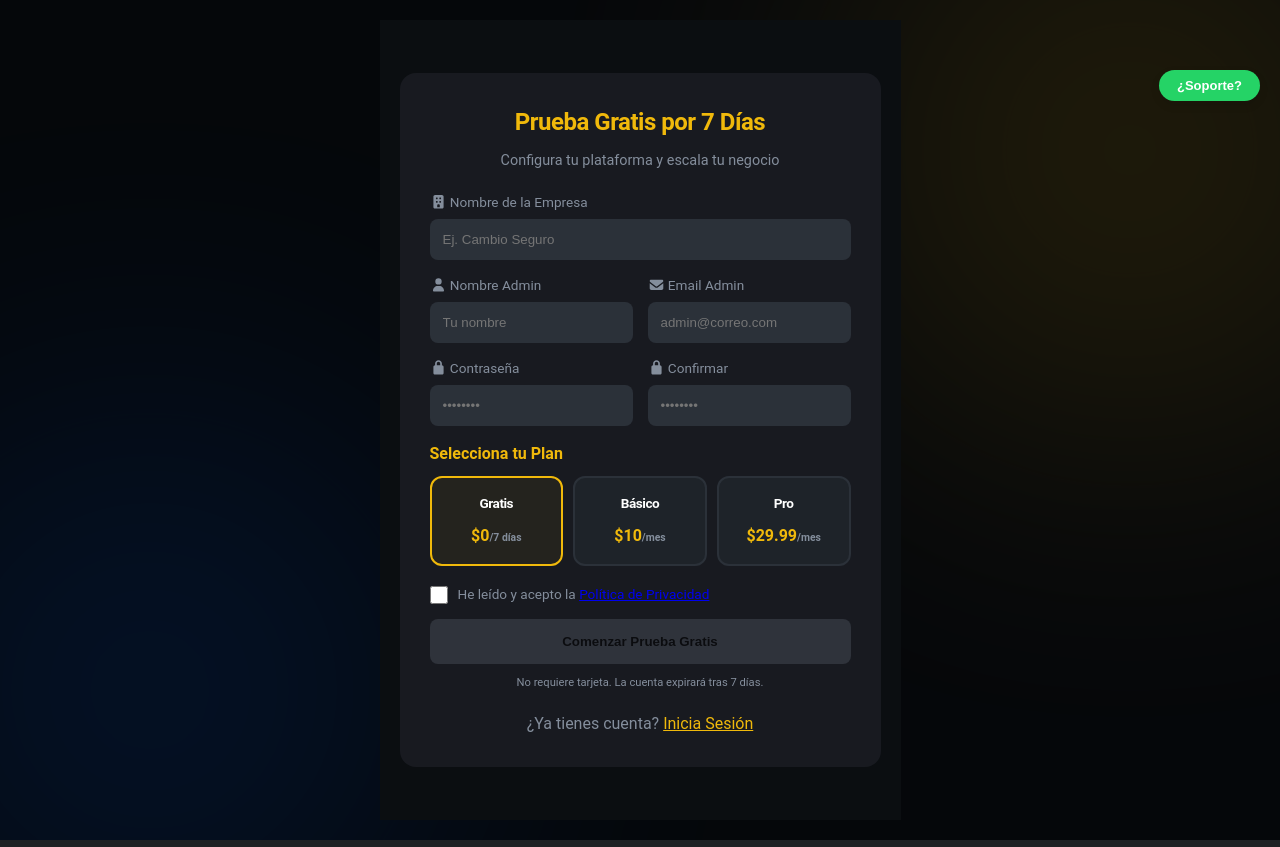
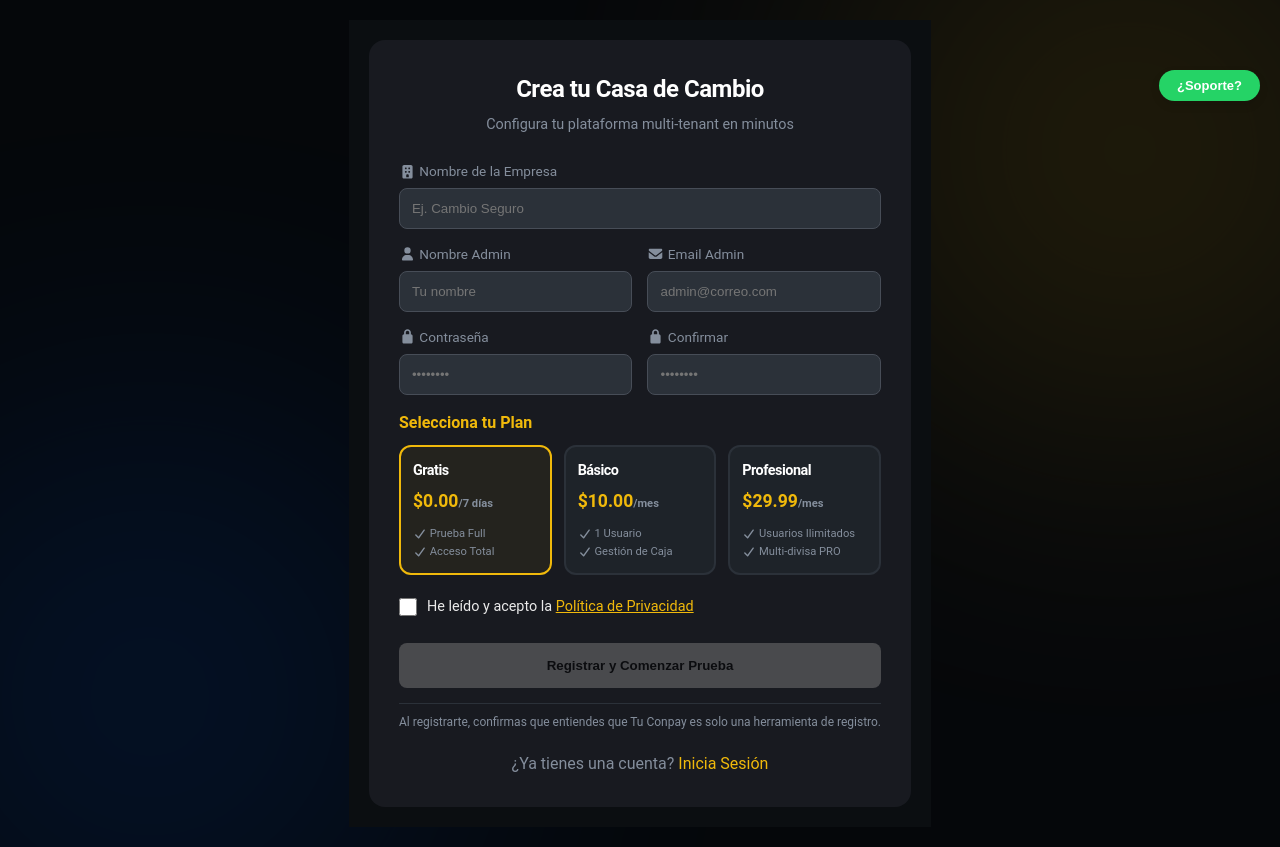
Before and after one commit to Argi2912/KhepasFrontEnd, a Vue app: page /register in a window 1280 px wide. Built offline with nearby package versions, Linux system fonts and the light colour scheme.

Commit message:
corregir registros

```diff
--- a/src/views/Register.vue
+++ b/src/views/Register.vue
@@ -14,7 +14,8 @@ const form = reactive({
   admin_email: '',
   password: '',
   password_confirmation: '',
-  plan: 'free', // 'free', 'basic', 'pro'
+  plan: 'free', // Ahora inicia en el plan gratuito
+  method: 'paypal', // PayPal queda como único método
 })
 
 const isLoading = ref(false)
@@ -30,24 +31,29 @@ const handleRegister = async () => {
   isLoading.value = true
   try {
     const response = await authStore.register(form)
+    console.log('Respuesta completa del backend:', response)
 
-    // Si el backend devuelve una URL (PayPal)
-    const paypalUrl = response?.data?.url || response?.url
+    const url = response.data?.url || response.url
 
-    if (paypalUrl) {
-      notify.success('Redirigiendo a PayPal para completar el pago...')
+    if (url) {
+      // Mensaje dinámico según el plan
+      const successMsg =
+        form.plan === 'free'
+          ? '¡Registro exitoso! Iniciando tu prueba gratuita...'
+          : 'Redirigiendo a la pasarela de pago...'
+
+      notify.success(successMsg)
+
       setTimeout(() => {
-        window.location.href = paypalUrl
+        window.location.href = url
       }, 1000)
     } else {
-      notify.success('¡Cuenta creada! Tienes 7 días de prueba gratis.')
-      setTimeout(() => {
-        router.push({ name: 'login' })
-      }, 1500)
+      notify.error('No se recibió la URL de redirección.')
     }
   } catch (error) {
     const msg = error.response?.data?.error || 'Error al procesar el registro'
     notify.error(msg)
+    console.error(error)
   } finally {
     isLoading.value = false
   }
@@ -60,8 +66,8 @@ const goToLogin = () => router.push({ name: 'login' })
   <div class="auth-container">
     <div class="auth-card">
       <div class="auth-header">
-        <h2>{{ form.plan === 'free' ? 'Prueba Gratis por 7 Días' : 'Crea tu Cuenta' }}</h2>
-        <p>Configura tu plataforma y escala tu negocio</p>
+        <h2>Crea tu Casa de Cambio</h2>
+        <p>Configura tu plataforma multi-tenant en minutos</p>
       </div>
 
       <form @submit.prevent="handleRegister" class="auth-form">
@@ -112,8 +118,12 @@ const goToLogin = () => router.push({ name: 'login' })
             >
               <div class="plan-info">
                 <h3>Gratis</h3>
-                <p>$0<span>/7 días</span></p>
+                <p>$0.00<span>/7 días</span></p>
               </div>
+              <ul class="plan-features">
+                <li><font-awesome-icon icon="check" /> Prueba Full</li>
+                <li><font-awesome-icon icon="check" /> Acceso Total</li>
+              </ul>
             </div>
 
             <div
@@ -123,8 +133,12 @@ const goToLogin = () => router.push({ name: 'login' })
             >
               <div class="plan-info">
                 <h3>Básico</h3>
-                <p>$10<span>/mes</span></p>
+                <p>$10.00<span>/mes</span></p>
               </div>
+              <ul class="plan-features">
+                <li><font-awesome-icon icon="check" /> 1 Usuario</li>
+                <li><font-awesome-icon icon="check" /> Gestión de Caja</li>
+              </ul>
             </div>
 
             <div
@@ -133,10 +147,24 @@ const goToLogin = () => router.push({ name: 'login' })
               @click="form.plan = 'pro'"
             >
               <div class="plan-info">
-                <h3>Pro</h3>
+                <h3>Profesional</h3>
                 <p>$29.99<span>/mes</span></p>
               </div>
+              <ul class="plan-features">
+                <li><font-awesome-icon icon="check" /> Usuarios Ilimitados</li>
+                <li><font-awesome-icon icon="check" /> Multi-divisa PRO</li>
+              </ul>
             </div>
+          </div>
+        </div>
+
+        <div class="payment-methods" v-if="form.plan !== 'free'">
+          <label class="section-title">Método de Pago</label>
+          <div class="method-options">
+            <label class="method-btn" :class="{ selected: form.method === 'paypal' }">
+              <input type="radio" v-model="form.method" value="paypal" />
+              <font-awesome-icon :icon="['fab', 'paypal']" /> PayPal
+            </label>
           </div>
         </div>
 
@@ -152,36 +180,138 @@ const goToLogin = () => router.push({ name: 'login' })
 
         <button type="submit" class="btn-primary" :disabled="isLoading || !acceptedTerms">
           <span v-if="!isLoading">
-            {{ form.plan === 'free' ? 'Comenzar Prueba Gratis' : 'Pagar con PayPal' }}
+            {{ form.plan === 'free' ? 'Registrar y Comenzar Prueba' : 'Pagar y Activar Cuenta' }}
           </span>
           <span v-else><font-awesome-icon icon="spinner" spin /> Procesando...</span>
         </button>
 
         <p class="legal-disclaimer">
-          {{
-            form.plan === 'free'
-              ? 'No requiere tarjeta. La cuenta expirará tras 7 días.'
-              : 'Serás redirigido a la pasarela segura de PayPal.'
-          }}
+          Al registrarte, confirmas que entiendes que Tu Conpay es solo una herramienta de registro.
         </p>
       </form>
 
-      <div class="auth-footer">¿Ya tienes cuenta? <a @click="goToLogin">Inicia Sesión</a></div>
+      <div class="auth-footer">¿Ya tienes una cuenta? <a @click="goToLogin">Inicia Sesión</a></div>
     </div>
 
     <div v-if="showTermsModal" class="modal-overlay" @click.self="showTermsModal = false">
       <div class="modal-content">
         <div class="modal-header">
-          <h3>Política de Privacidad</h3>
+          <h3>Política de Privacidad - Tu Conpay</h3>
           <button class="close-btn" @click="showTermsModal = false">
             <font-awesome-icon icon="times" />
           </button>
         </div>
         <div class="modal-body">
+          <p class="last-update">Última actualización: 12 de febrero de 2026</p>
           <p>
-            Tus datos se utilizarán exclusivamente para gestionar tu acceso al sistema y la
-            facturación del plan seleccionado...
+            En <strong>Productos Digitales SyO LLC</strong> (en adelante, "la Empresa"), valoramos
+            la privacidad de nuestros usuarios. Esta Política de Privacidad describe cómo tratamos
+            la información en la aplicación <strong>Tu Conpay</strong>.
           </p>
+          <p>
+            Al utilizar nuestros servicios, usted acepta las prácticas descritas en este documento.
+          </p>
+
+          <h4>1. Recolección de Información</h4>
+          <p>Para el funcionamiento de la App, recolectamos dos tipos de datos:</p>
+          <ul>
+            <li>
+              <strong>Datos de Cuenta:</strong> Información básica para la creación del perfil
+              (nombre, correo electrónico y datos de autenticación).
+            </li>
+            <li>
+              <strong>Datos de Transacciones:</strong> Información que el Usuario introduce
+              manualmente sobre sus operaciones de corretaje o P2P (montos, divisas, nombres de
+              contrapartes, fechas).
+            </li>
+          </ul>
+
+          <h4>2. Uso de la Información (Compromiso de No Explotación)</h4>
+          <p>
+            Nuestra filosofía es de mínimo acceso. La información que usted registra en la App se
+            utiliza exclusivamente para:
+          </p>
+          <ul>
+            <li>
+              Proporcionar las funciones de registro y organización solicitadas por el Usuario.
+            </li>
+            <li>Generar reportes y estadísticas que solo el Usuario puede visualizar.</li>
+            <li>Brindar soporte técnico cuando el Usuario lo solicite expresamente.</li>
+          </ul>
+          <p>
+            <strong>Garantía de Privacidad:</strong> Productos Digitales SyO LLC NO vende, NO
+            alquila, NO intercambia ni utiliza los datos de sus transacciones para fines
+            publicitarios, de marketing o de análisis de mercado por terceros. Los datos de sus
+            operaciones comerciales pertenecen exclusivamente a usted.
+          </p>
+
+          <h4>3. Confidencialidad y Terceros</h4>
+          <p>
+            No compartimos información personal o financiera con ninguna entidad, empresa o
+            individuo, excepto en los siguientes casos limitados:
+          </p>
+          <ul>
+            <li>
+              <strong>Cumplimiento Legal:</strong> Si es requerido por una orden judicial o
+              autoridad competente bajo las leyes aplicables en los Estados Unidos.
+            </li>
+            <li>
+              <strong>Proveedores de Infraestructura:</strong> Compartimos datos estrictamente
+              técnicos con proveedores de servicios de nube (como AWS o Google Cloud) necesarios
+              para el alojamiento de la App, quienes operan bajo estrictos acuerdos de
+              confidencialidad.
+            </li>
+          </ul>
+
+          <h4>4. Seguridad de los Datos</h4>
+          <p>
+            Implementamos medidas de seguridad de nivel industrial para proteger su información:
+          </p>
+          <ul>
+            <li>
+              <strong>Cifrado:</strong> Los datos sensibles son cifrados tanto en tránsito (SSL/TLS)
+              como en reposo.
+            </li>
+            <li>
+              <strong>Acceso Restringido:</strong> Solo personal autorizado de soporte técnico tiene
+              acceso limitado a los sistemas, y únicamente bajo petición del Usuario.
+            </li>
+          </ul>
+
+          <h4>5. Control del Usuario sobre sus Datos</h4>
+          <p>Usted es el dueño de su información. En cualquier momento puede:</p>
+          <ul>
+            <li>
+              <strong>Acceder y Exportar:</strong> Obtener un registro de sus datos almacenados.
+            </li>
+            <li>
+              <strong>Rectificar:</strong> Corregir cualquier error en su información de perfil.
+            </li>
+            <li>
+              <strong>Eliminar:</strong> Solicitar la eliminación definitiva de su cuenta y todos
+              los registros asociados. Una vez eliminada, la información no podrá ser recuperada.
+            </li>
+          </ul>
+
+          <h4>6. Cambios en esta Política</h4>
+          <p>
+            Cualquier cambio significativo en la forma en que manejamos la privacidad será
+            notificado a través de la App o vía correo electrónico. El uso continuado de la App tras
+            dichas modificaciones constituye la aceptación de la nueva política.
+          </p>
+
+          <h4>7. Contacto</h4>
+          <p>
+            Si tiene dudas sobre esta política o el manejo de sus datos por parte de Productos
+            Digitales SyO LLC, puede contactarnos en:
+          </p>
+          <ul>
+            <li>WhatsApp de Soporte: ---</li>
+            <li>Email: admin@tuconpay.com</li>
+          </ul>
+        </div>
+        <div class="modal-footer">
+          <button class="btn-primary" @click="showTermsModal = false">Cerrar</button>
         </div>
       </div>
     </div>
@@ -189,11 +319,95 @@ const goToLogin = () => router.push({ name: 'login' })
 </template>
 
 <style scoped>
-.auth-container {
-  min-height: 100vh;
+/* Contenedor de Planes (Actualizado para 3 columnas) */
+.section-title {
+  display: block;
+  margin-bottom: 10px;
+  font-weight: 600;
+  color: #f0b90b;
+}
+
+.plan-cards {
+  display: grid;
+  grid-template-columns: repeat(3, 1fr); /* Cambio a 3 columnas */
+  gap: 12px;
+}
+
+.plan-card {
+  background: #1e2329;
+  border: 2px solid #2b3139;
+  padding: 12px;
+  border-radius: 12px;
+  cursor: pointer;
+  transition: 0.3s;
+}
+
+.plan-card.active {
+  border-color: #f0b90b;
+  background: rgba(240, 185, 11, 0.05);
+}
+
+.plan-card h3 {
+  font-size: 0.9rem;
+  margin-bottom: 5px;
+}
+
+.plan-card p {
+  font-size: 1.1rem;
+  font-weight: bold;
+  color: #f0b90b;
+}
+
+.plan-card p span {
+  font-size: 0.7rem;
+  color: #848e9c;
+}
+
+.plan-features {
+  list-style: none;
+  padding: 0;
+  margin-top: 10px;
+  font-size: 0.7rem;
+  color: #848e9c;
+}
+
+/* Métodos de Pago */
+.method-options {
+  display: flex;
+  gap: 10px;
+}
+
+.method-btn {
+  flex: 1;
   display: flex;
   align-items: center;
   justify-content: center;
+  gap: 10px;
+  background: #2b3139;
+  padding: 12px;
+  border-radius: 8px;
+  cursor: pointer;
+  transition: 0.3s;
+  font-size: 0.9rem;
+  border: 1px solid transparent;
+}
+
+.method-btn.selected {
+  border-color: #f0b90b;
+  color: #f0b90b;
+  background: #1e2329;
+}
+
+.method-btn input {
+  display: none;
+}
+
+/* Estilos de formulario base */
+.auth-container {
+  display: flex;
+  justify-content: center;
+  align-items: center;
+  min-height: 100vh;
   background: #0b0e11;
   padding: 20px;
 }
@@ -203,35 +417,22 @@ const goToLogin = () => router.push({ name: 'login' })
   padding: 30px;
   border-radius: 16px;
   width: 100%;
-  max-width: 600px;
+  max-width: 600px; /* Un poco más ancho por las 3 columnas */
 }
 
 .auth-header {
   text-align: center;
-  margin-bottom: 20px;
+  margin-bottom: 25px;
 }
+
 .auth-header h2 {
-  color: #f0b90b;
+  color: white;
+  margin-bottom: 5px;
 }
+
 .auth-header p {
   color: #848e9c;
   font-size: 0.9rem;
-}
-
-/* REGLA CRÍTICA: Evita que el input:100% afecte al checkbox */
-input:not([type='checkbox']) {
-  width: 100%;
-  background: #2b3139;
-  border: 1px solid transparent;
-  padding: 12px;
-  border-radius: 8px;
-  color: white;
-  transition: 0.3s;
-}
-
-input:not([type='checkbox']):focus {
-  border-color: #f0b90b;
-  outline: none;
 }
 
 .form-row {
@@ -243,6 +444,7 @@ input:not([type='checkbox']):focus {
 .form-section {
   margin-bottom: 15px;
 }
+
 .form-section label {
   display: block;
   margin-bottom: 5px;
@@ -250,143 +452,152 @@ input:not([type='checkbox']):focus {
   color: #848e9c;
 }
 
-/* Planes */
-.section-title {
-  color: #f0b90b;
-  font-weight: bold;
-  margin-bottom: 10px;
-  display: block;
-}
-.plan-cards {
-  display: grid;
-  grid-template-columns: repeat(3, 1fr);
-  gap: 10px;
-  margin-bottom: 20px;
-}
-.plan-card {
-  background: #1e2329;
-  border: 2px solid #2b3139;
-  padding: 15px;
-  border-radius: 12px;
-  cursor: pointer;
-  text-align: center;
-  transition: 0.3s;
-}
-.plan-card.active {
-  border-color: #f0b90b;
-  background: rgba(240, 185, 11, 0.05);
-}
-.plan-card h3 {
-  font-size: 0.85rem;
-  color: #fff;
-}
-.plan-card p {
-  font-size: 1rem;
-  color: #f0b90b;
-  font-weight: bold;
-}
-.plan-card p span {
-  font-size: 0.65rem;
-  color: #848e9c;
+input {
+  width: 100%;
+  background: #2b3139;
+  border: 1px solid #474d57;
+  padding: 12px;
+  border-radius: 8px;
+  color: white;
 }
 
-/* CHECKBOX CORREGIDO */
-.terms-container {
-  margin: 15px 0;
-  display: flex;
-  justify-content: flex-start;
-}
-
-.terms-label {
-  display: flex;
-  align-items: flex-start;
-  gap: 10px;
-  font-size: 0.85rem;
-  color: #848e9c;
-  cursor: pointer;
-  line-height: 1.2;
-}
-
-.terms-label input[type='checkbox'] {
-  width: 18px;
-  height: 18px;
-  margin: 0;
-  flex-shrink: 0;
-  accent-color: #f0b90b;
-  cursor: pointer;
+input:focus {
+  border-color: #f0b90b;
+  outline: none;
 }
 
 .btn-primary {
   width: 100%;
   padding: 15px;
   background: #f0b90b;
-  color: #000;
+  color: black;
   border: none;
   border-radius: 8px;
   font-weight: bold;
   cursor: pointer;
+  margin-top: 20px;
 }
+
 .btn-primary:disabled {
   opacity: 0.5;
-  background: #474d57;
+  cursor: not-allowed;
+  background: #7a7a7a;
 }
 
-.legal-disclaimer {
-  font-size: 0.7rem;
-  color: #848e9c;
-  text-align: center;
-  margin-top: 10px;
-}
 .auth-footer {
   text-align: center;
   margin-top: 20px;
   color: #848e9c;
 }
+
 .auth-footer a {
   color: #f0b90b;
   cursor: pointer;
+}
+
+.terms-container {
+  margin-top: 20px;
+  margin-bottom: 5px;
+}
+
+.terms-label {
+  display: flex;
+  align-items: center;
+  gap: 10px;
+  font-size: 0.9rem;
+  color: #eaeaea;
+  cursor: pointer;
+}
+
+.terms-label input[type='checkbox'] {
+  width: 18px;
+  height: 18px;
+  cursor: pointer;
+  accent-color: #f0b90b;
+}
+
+.terms-label a {
+  color: #f0b90b;
   text-decoration: underline;
 }
 
-/* Modal sencillo */
+.legal-disclaimer {
+  margin-top: 15px;
+  font-size: 0.75rem;
+  color: #848e9c;
+  text-align: center;
+  line-height: 1.4;
+  border-top: 1px solid #2b3139;
+  padding-top: 10px;
+}
+
+/* MODAL */
 .modal-overlay {
   position: fixed;
   top: 0;
   left: 0;
   width: 100%;
   height: 100%;
-  background: rgba(0, 0, 0, 0.8);
+  background: rgba(0, 0, 0, 0.7);
   display: flex;
   justify-content: center;
   align-items: center;
   z-index: 1000;
+  padding: 20px;
 }
+
 .modal-content {
   background: #181a20;
-  padding: 20px;
+  width: 100%;
+  max-width: 600px;
   border-radius: 12px;
-  width: 90%;
-  max-width: 500px;
+  display: flex;
+  flex-direction: column;
+  max-height: 90vh;
   border: 1px solid #2b3139;
 }
+
 .modal-header {
+  padding: 15px 20px;
+  border-bottom: 1px solid #2b3139;
   display: flex;
   justify-content: space-between;
-  border-bottom: 1px solid #2b3139;
-  padding-bottom: 10px;
+  align-items: center;
 }
+
+.modal-header h3 {
+  margin: 0;
+  color: #f0b90b;
+}
+
 .close-btn {
   background: none;
   border: none;
-  color: #fff;
+  color: #848e9c;
   cursor: pointer;
+  font-size: 1.2rem;
 }
 
+.modal-body {
+  padding: 20px;
+  overflow-y: auto;
+  color: #d1d5db;
+  font-size: 0.9rem;
+}
+
+.modal-footer {
+  padding: 15px 20px;
+  border-top: 1px solid #2b3139;
+  display: flex;
+  justify-content: flex-end;
+}
+
+/* Responsive */
 @media (max-width: 600px) {
-  .plan-cards {
+  .form-row {
     grid-template-columns: 1fr;
   }
-  .form-row {
+  .plan-cards {
     grid-template-columns: 1fr;
   }
 }
```
